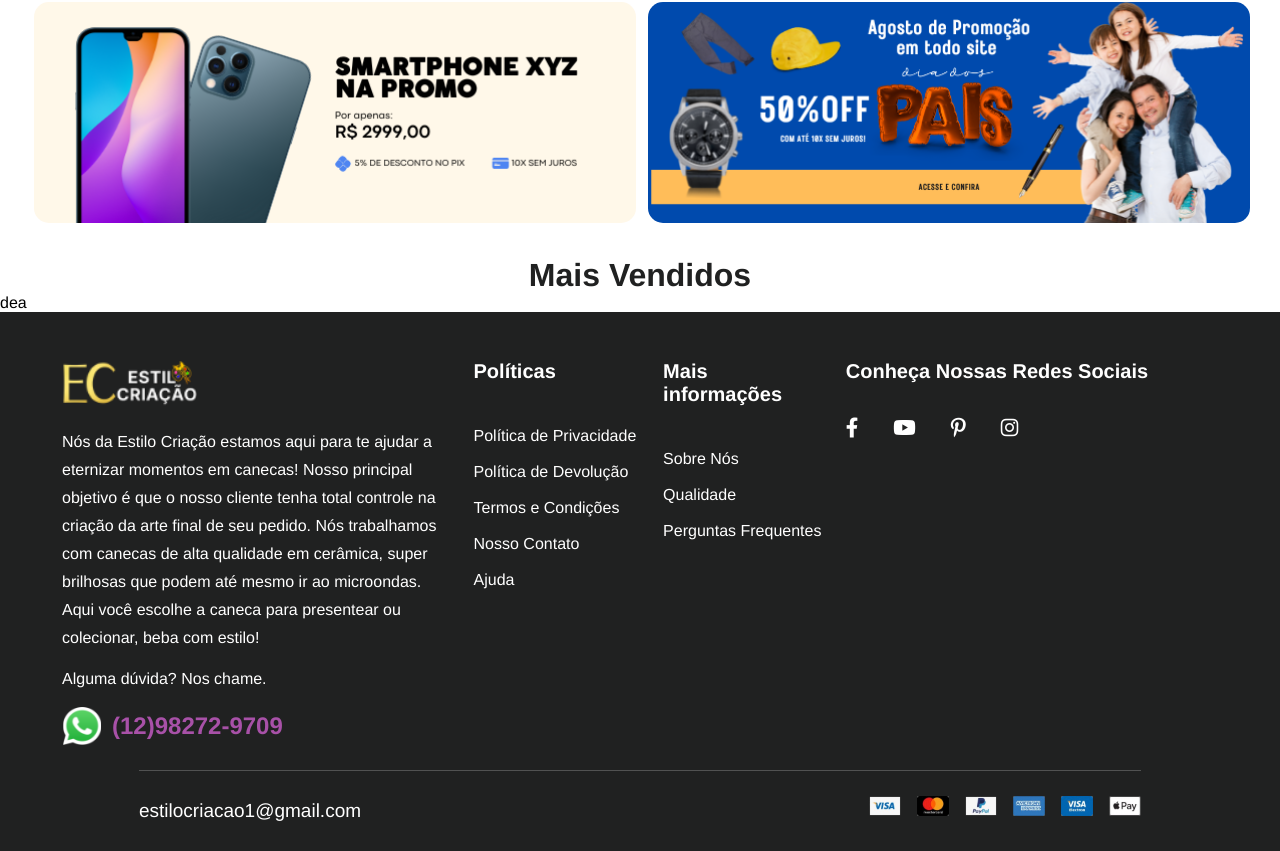
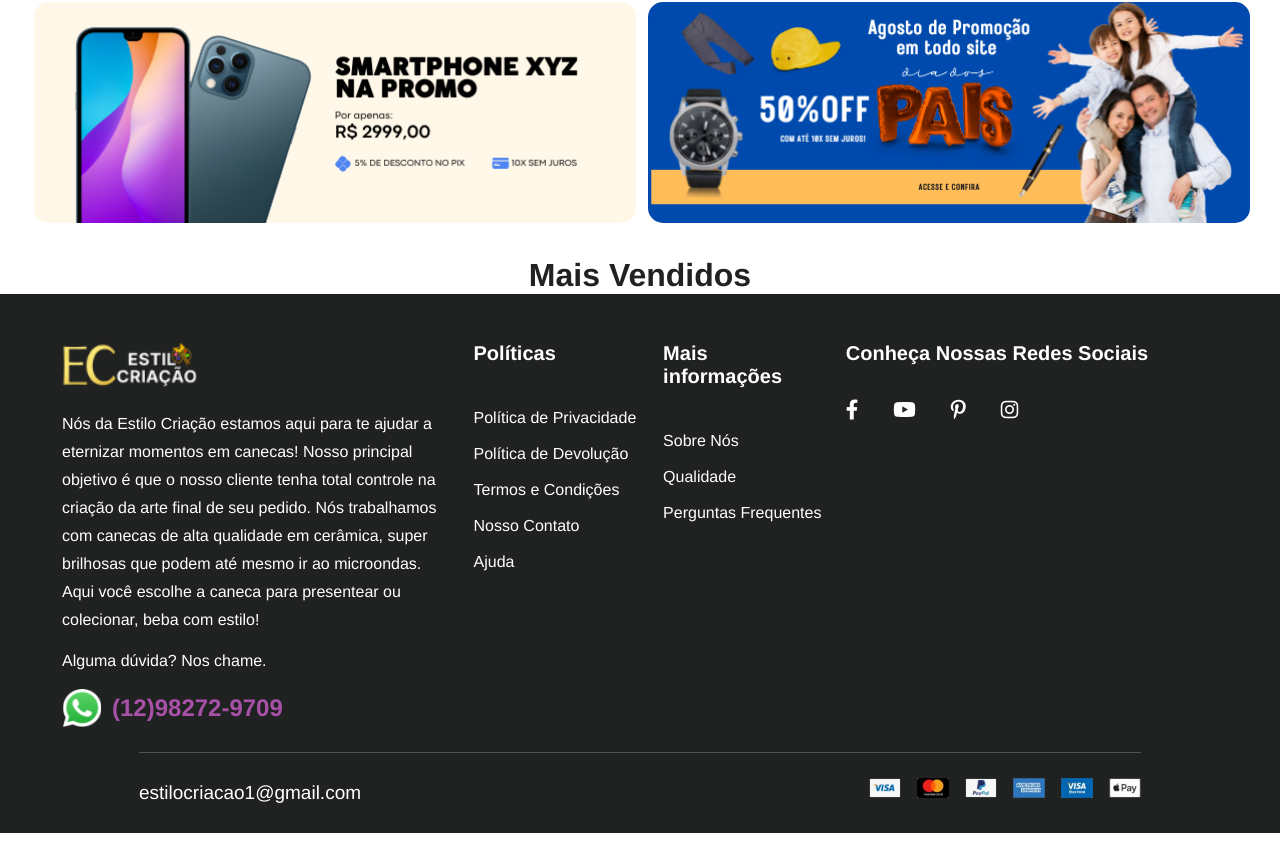
Before and after one commit to Vinicius-cyber660/-site_Estilo, a Next.js app: page / in a window 1280 px wide. Shown: the part 683-1534 px from the top of the page. Built offline with nearby package versions, Linux system fonts and the light colour scheme.

Commit message:
sem_bootstrap

```diff
--- a/pages/index.js
+++ b/pages/index.js
@@ -6,7 +6,6 @@ export default function Home(){
   return(
     <>
     <Head>
-      <script src="https://cdn.jsdelivr.net/npm/bootstrap@5.1.3/dist/js/bootstrap.min.js" integrity="sha384-QJHtvGhmr9XOIpI6YVutG+2QOK9T+ZnN4kzFN1RtK3zEFEIsxhlmWl5/YESvpZ13" crossorigin="anonymous"></script>
       <title>Página Principal</title>
       <meta name="keyworkds" content="Caneca, Personalizado"></meta>
     </Head>
@@ -24,7 +23,6 @@ export default function Home(){
       </div>
     </div>
     <h1 id={styles.maisvend}>Mais Vendidos</h1>
-    <div class="container"> dea</div>
     </>
   )
 }
```
